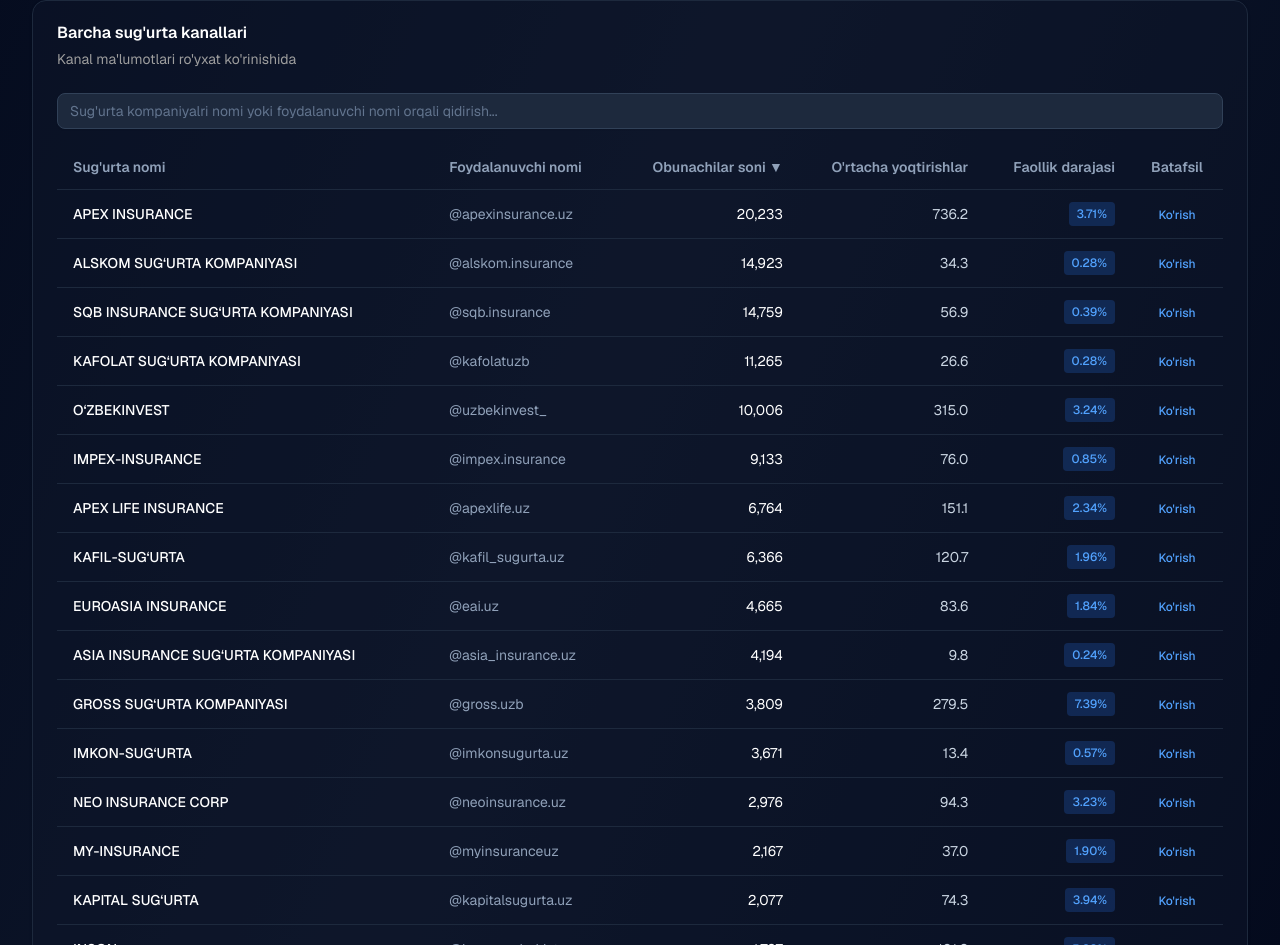
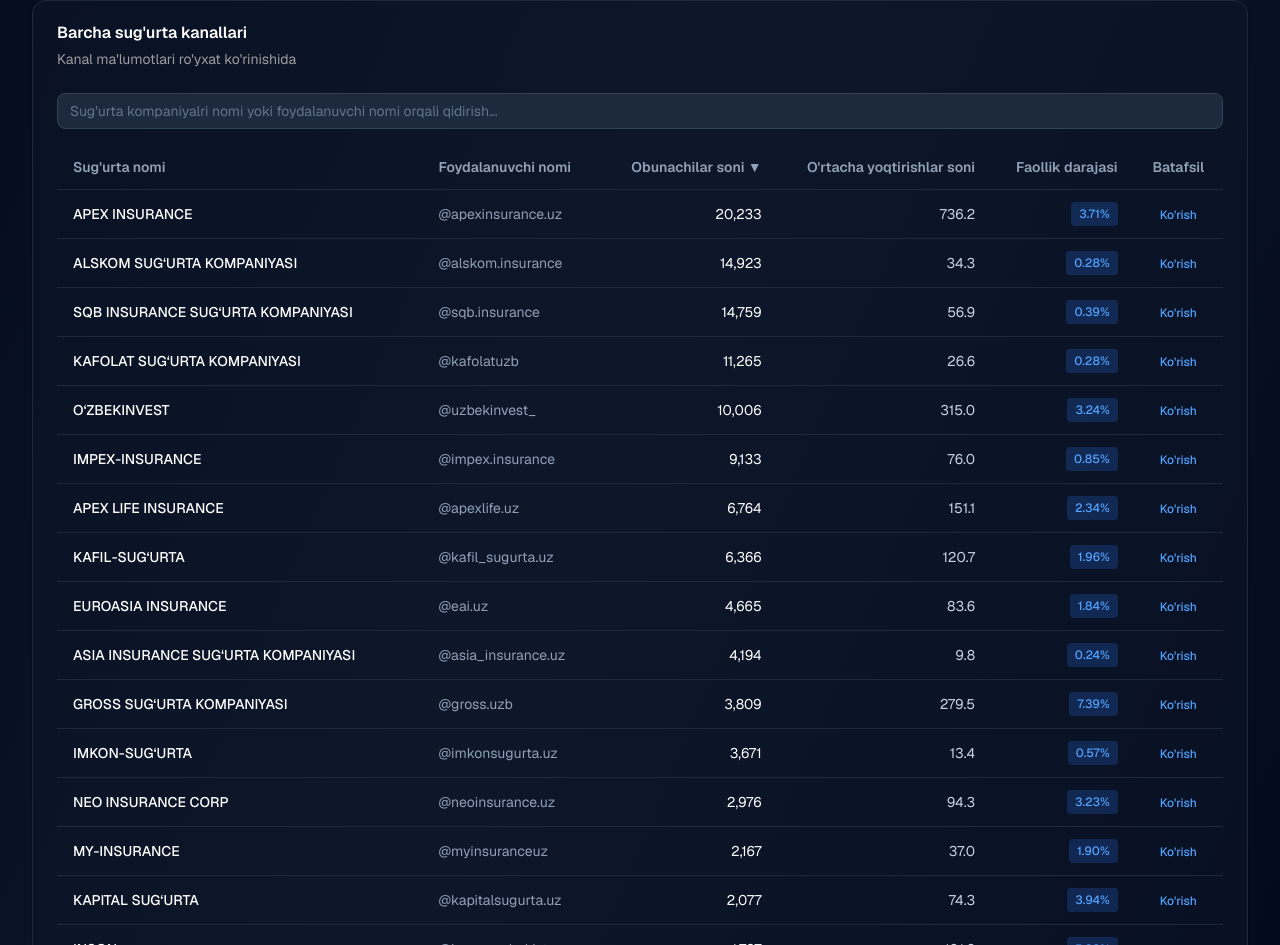
Before and after one commit to saadfalcon1/ahbor-reyting-insta-insurance-10, a Next.js app: page / in a window 1280 px wide. Shown: the part 1226-2171 px from the top of the page. Built offline with nearby package versions, Linux system fonts and the light colour scheme.

Commit message:
Update banks-list.tsx

```diff
--- a/components/banks-list.tsx
+++ b/components/banks-list.tsx
@@ -74,7 +74,7 @@ export function BanksList({ data, onBankClick }: BanksListProps) {
                 onClick={() => handleSort("avg_likes")}
                 className="text-right py-3 px-4 text-slate-400 font-semibold cursor-pointer hover:text-white"
               >
-                O'rtacha yoqtirishlar {sortKey === "avg_likes" && (sortOrder === "asc" ? "▲" : "▼")}
+                O'rtacha yoqtirishlar soni {sortKey === "avg_likes" && (sortOrder === "asc" ? "▲" : "▼")}
               </th>
               <th
                 onClick={() => handleSort("er_percent")}
```
